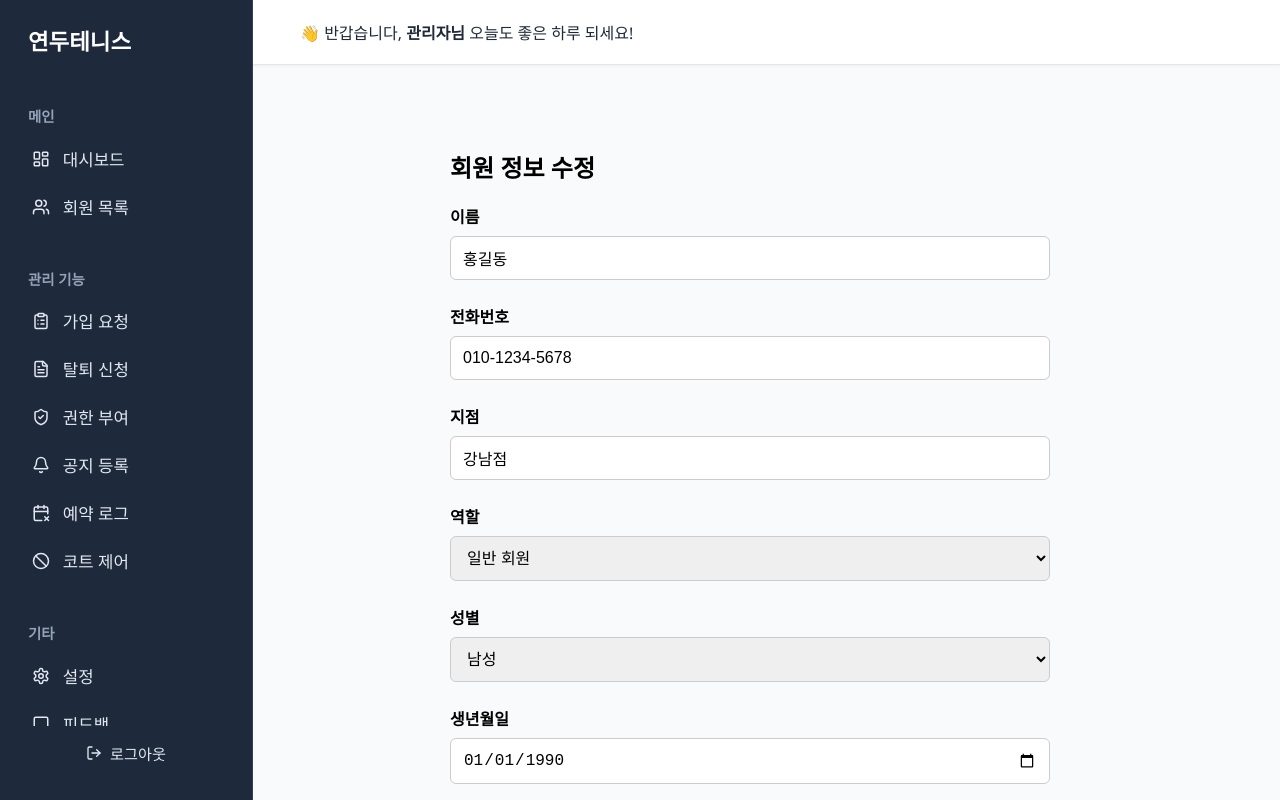
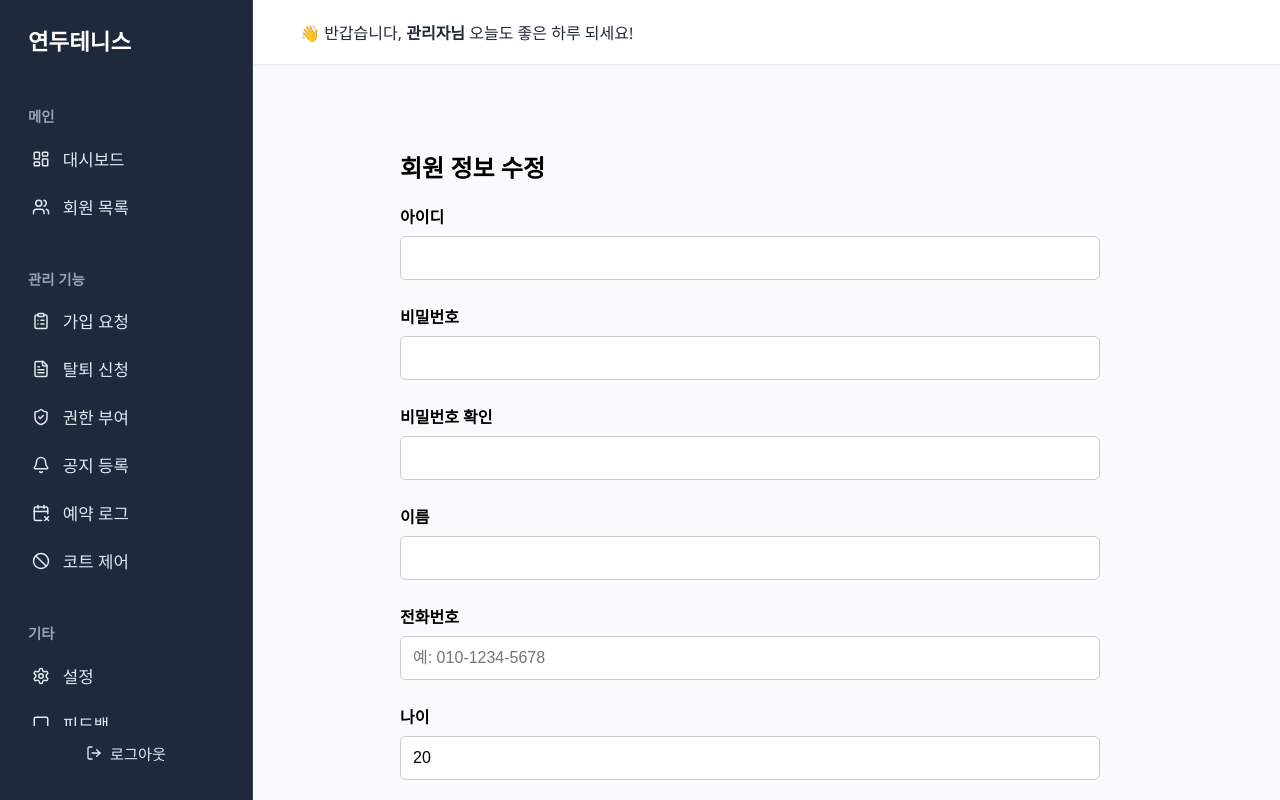
Before and after one commit to Dongubak/admin-dashboard, a React (Create React App) app: page /admin/members/1/edit in a window 1280 px wide. Built offline with nearby package versions, Linux system fonts and the light colour scheme; no server answers.

Commit message:
04.25 수정페이지  1.1

```diff
--- a/src/pages/members/MemberEditPage.tsx
+++ b/src/pages/members/MemberEditPage.tsx
@@ -1,90 +1,275 @@
 import React, { useEffect, useState } from 'react';
+import styled from 'styled-components';
 import { useParams, useNavigate } from 'react-router-dom';
-import styled from 'styled-components';
 
-interface Member {
-  id: number;
+type GenderType = '남' | '여';
+type BranchType = '신시가지점' | '에코시티점' | '혁신도시점';
+type NTRPType =
+  | '0.1'
+  | '0.5'
+  | '0.7'
+  | '1.0'
+  | '1.5'
+  | '2.0'
+  | '2.5'
+  | '3.0'
+  | '3.5'
+  | '4.0 이상';
+type RefundBankType =
+  | '한국은행'
+  | '농협은행'
+  | '수협은행'
+  | '산업은행'
+  | '기업은행'
+  | 'KEB하나은행'
+  | 'KB국민은행'
+  | '신한은행'
+  | '우리은행'
+  | 'SC제일은행'
+  | 'DGB대구은행'
+  | 'BNK부산은행'
+  | 'BNK경남은행'
+  | '전북은행'
+  | '제주은행'
+  | '카카오뱅크'
+  | '케이뱅크'
+  | '토스뱅크'
+  | '우체국예금보험'
+  | '한국씨티은행';
+type ReceiptInfoType = '발급' | '미발급';
+type ReceiptTypeType = '개인' | '법인';
+type RoleType = 'MEMBER' | 'TRAINER' | 'MANAGER';
+
+interface MemberFormData {
+  identifier: string;
+  password: string;
+  passwordConfirm: string;
   name: string;
+  gender: GenderType;
   phone: string;
-  branch: string;
-  role: string;
-  gender: string;
-  birth: string;
+  branch: BranchType;
+  age: number;
+  ntrp: NTRPType;
+  refundAccount: string;
+  refundBank: RefundBankType;
+  receiptInfo: ReceiptInfoType;
+  receiptType: ReceiptTypeType;
+  receiptNumber: string;
+  trainerId: string;
+  role: RoleType;
+  banned: boolean;
 }
 
-const MemberEditPage: React.FC = () => {
+const initialData: MemberFormData = {
+  identifier: '',
+  password: '',
+  passwordConfirm: '',
+  name: '',
+  gender: '남',
+  phone: '',
+  branch: '신시가지점',
+  age: 20,
+  ntrp: '1.0',
+  refundAccount: '',
+  refundBank: 'KB국민은행',
+  receiptInfo: '미발급',
+  receiptType: '개인',
+  receiptNumber: '',
+  trainerId: '',
+  role: 'MEMBER',
+  banned: false,
+};
+
+const MemberEditPage = () => {
   const { id } = useParams();
   const navigate = useNavigate();
-  const [member, setMember] = useState<Member | null>(null);
-  const [formData, setFormData] = useState<Member | null>(null);
-
-  useEffect(() => {
-    // 더미 데이터로 대체 (API 호출 예정)
-    const dummy = {
-      id: Number(id),
-      name: '홍길동',
-      phone: '010-1234-5678',
-      branch: '강남점',
-      role: 'member',
-      gender: '남성',
-      birth: '1990-01-01',
-    };
-    setMember(dummy);
-    setFormData(dummy);
-  }, [id]);
+  const [formData, setFormData] = useState<MemberFormData>(initialData);
 
   const handleChange = (
     e: React.ChangeEvent<HTMLInputElement | HTMLSelectElement>
   ) => {
-    if (!formData) return;
-    const { name, value } = e.target;
-    setFormData({ ...formData, [name]: value });
+    const target = e.target;
+    const { name, value } = target;
+
+    // 체크박스만 별도로 처리
+    if (target instanceof HTMLInputElement && target.type === 'checkbox') {
+      setFormData((prev) => ({
+        ...prev,
+        [name]: target.checked,
+      }));
+    } else {
+      setFormData((prev) => ({
+        ...prev,
+        [name]: value,
+      }));
+    }
   };
 
   const handleSubmit = () => {
-    if (!formData) return;
-    console.log('수정된 데이터:', formData);
-    navigate(`/admin/members/${formData.id}`);
+    console.log('제출할 데이터:', formData);
+    navigate(`/admin/members/${id}`);
   };
-
-  if (!formData) return <p>로딩 중...</p>;
 
   return (
     <Container>
       <h2>회원 정보 수정</h2>
-      <FormGroup>
-        <label>이름</label>
-        <input name='name' value={formData.name} onChange={handleChange} />
-      </FormGroup>
-      <FormGroup>
-        <label>전화번호</label>
-        <input name='phone' value={formData.phone} onChange={handleChange} />
-      </FormGroup>
-      <FormGroup>
-        <label>지점</label>
-        <input name='branch' value={formData.branch} onChange={handleChange} />
-      </FormGroup>
-      <FormGroup>
-        <label>역할</label>
-        <select name='role' value={formData.role} onChange={handleChange}>
-          <option value='member'>일반 회원</option>
-          <option value='trainer'>트레이너</option>
-          <option value='admin'>관리자</option>
-        </select>
-      </FormGroup>
+      {[
+        { label: '아이디', name: 'identifier', type: 'text', minLength: 8 },
+        { label: '비밀번호', name: 'password', type: 'password', minLength: 8 },
+        {
+          label: '비밀번호 확인',
+          name: 'passwordConfirm',
+          type: 'password',
+          minLength: 8,
+        },
+        { label: '이름', name: 'name', type: 'text', maxLength: 5 },
+        {
+          label: '전화번호',
+          name: 'phone',
+          type: 'tel',
+          placeholder: '예: 010-1234-5678',
+        },
+        { label: '나이', name: 'age', type: 'number', min: 1, max: 80 },
+        {
+          label: '환불 계좌번호',
+          name: 'refundAccount',
+          type: 'text',
+          pattern: '[0-9]*',
+        },
+        { label: '영수증 번호', name: 'receiptNumber', type: 'text' },
+        {
+          label: '트레이너 아이디',
+          name: 'trainerId',
+          type: 'text',
+          minLength: 8,
+        },
+      ].map(({ label, name, ...rest }) => (
+        <FormGroup key={name}>
+          <label>{label}</label>
+          <input
+            name={name}
+            value={(formData as any)[name]}
+            onChange={handleChange}
+            {...rest}
+          />
+        </FormGroup>
+      ))}
+
+      {/* 선택 필드들 */}
       <FormGroup>
         <label>성별</label>
         <select name='gender' value={formData.gender} onChange={handleChange}>
-          <option value='남성'>남성</option>
-          <option value='여성'>여성</option>
+          <option value='남'>남자</option>
+          <option value='여'>여자</option>
         </select>
       </FormGroup>
+
       <FormGroup>
-        <label>생년월일</label>
+        <label>지점</label>
+        <select name='branch' value={formData.branch} onChange={handleChange}>
+          <option value='신시가지점'>신시가지점</option>
+          <option value='에코시티점'>에코시티점</option>
+          <option value='혁신도시점'>혁신도시점</option>
+        </select>
+      </FormGroup>
+
+      <FormGroup>
+        <label>NTRP</label>
+        <select name='ntrp' value={formData.ntrp} onChange={handleChange}>
+          {[
+            '0.1',
+            '0.5',
+            '0.7',
+            '1.0',
+            '1.5',
+            '2.0',
+            '2.5',
+            '3.0',
+            '3.5',
+            '4.0 이상',
+          ].map((n) => (
+            <option key={n} value={n}>
+              {n}
+            </option>
+          ))}
+        </select>
+      </FormGroup>
+
+      <FormGroup>
+        <label>환불 계좌 은행</label>
+        <select
+          name='refundBank'
+          value={formData.refundBank}
+          onChange={handleChange}
+        >
+          {[
+            '한국은행',
+            '농협은행',
+            '수협은행',
+            '산업은행',
+            '기업은행',
+            'KEB하나은행',
+            'KB국민은행',
+            '신한은행',
+            '우리은행',
+            'SC제일은행',
+            'DGB대구은행',
+            'BNK부산은행',
+            'BNK경남은행',
+            '전북은행',
+            '제주은행',
+            '카카오뱅크',
+            '케이뱅크',
+            '토스뱅크',
+            '우체국예금보험',
+            '한국씨티은행',
+          ].map((bank) => (
+            <option key={bank} value={bank}>
+              {bank}
+            </option>
+          ))}
+        </select>
+      </FormGroup>
+
+      <FormGroup>
+        <label>현금영수증 발급 여부</label>
+        <select
+          name='receiptInfo'
+          value={formData.receiptInfo}
+          onChange={handleChange}
+        >
+          <option value='발급'>발급</option>
+          <option value='미발급'>미발급</option>
+        </select>
+      </FormGroup>
+
+      <FormGroup>
+        <label>영수증 타입</label>
+        <select
+          name='receiptType'
+          value={formData.receiptType}
+          onChange={handleChange}
+        >
+          <option value='개인'>개인</option>
+          <option value='법인'>법인</option>
+        </select>
+      </FormGroup>
+
+      <FormGroup>
+        <label>권한</label>
+        <select name='role' value={formData.role} onChange={handleChange}>
+          <option value='MEMBER'>일반 회원</option>
+          <option value='TRAINER'>트레이너</option>
+          <option value='MANAGER'>관리자</option>
+        </select>
+      </FormGroup>
+
+      <FormGroup>
+        <label>이용정지</label>
         <input
-          name='birth'
-          type='date'
-          value={formData.birth}
+          type='checkbox'
+          name='banned'
+          checked={formData.banned}
           onChange={handleChange}
         />
       </FormGroup>
@@ -100,7 +285,7 @@ const MemberEditPage: React.FC = () => {
 export default MemberEditPage;
 
 const Container = styled.div`
-  max-width: 600px;
+  max-width: 700px;
   margin: 0 auto;
   padding: 2rem;
 `;
--- a/src/pages/members/MemberListPage.tsx
+++ b/src/pages/members/MemberListPage.tsx
@@ -90,14 +90,14 @@ export default MemberListPage;
 //  스타일 컴포넌트
 
 const Wrapper = styled.div`
-  width: 100%;
-  padding: 0rem 1rem 2rem;
+  width: 90%;
+  padding: 0rem 3.7rem 2rem;
   background-color: #f9fafb;
 `;
 
 const Container = styled.div`
   width: 100%;
-  max-width: 100%; // ✅ 제한 없이 꽉 차게
+  max-width: 100%; //
   padding: 0 2rem;
 `;
 
```
Also changed, not shown: 1 other file (tests, documents, lock files or other folders).
